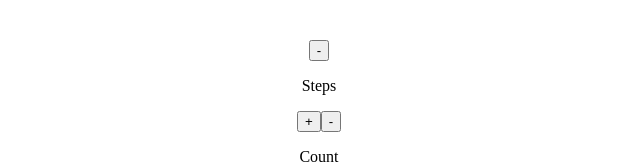
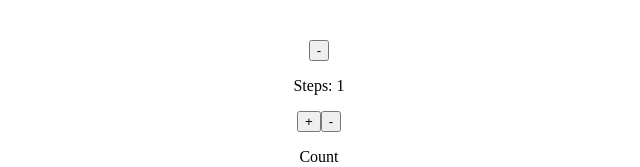
Before and after one commit to NOBLE2008/Date-Counter, a React (Vite) app: page / in a window 1280 px wide. Shown: the top 167 px of the page, without its empty margins (321-961 px from the left). Built offline with nearby package versions, Linux system fonts and the light colour scheme.

Commit message:
Added the Steps to determine how many days shold be added

```diff
--- a/src/App.jsx
+++ b/src/App.jsx
@@ -5,11 +5,17 @@ function App() {
 
   const [count, setCount] = useState(Date.now())
 
+  const [steps, setSteps] = useState(1)
+
   return (
     <div>
       <button>-</button>
-      <p>Steps</p>
-      <button>+</button>
+      <p>Steps: {steps}</p>
+      <button onClick={() => {
+        setSteps((s) => {
+          return s + 1;
+        })
+      }}>+</button>
       <button onClick={() => {
         setCount((c) => {
           return count - 86400000;
```
